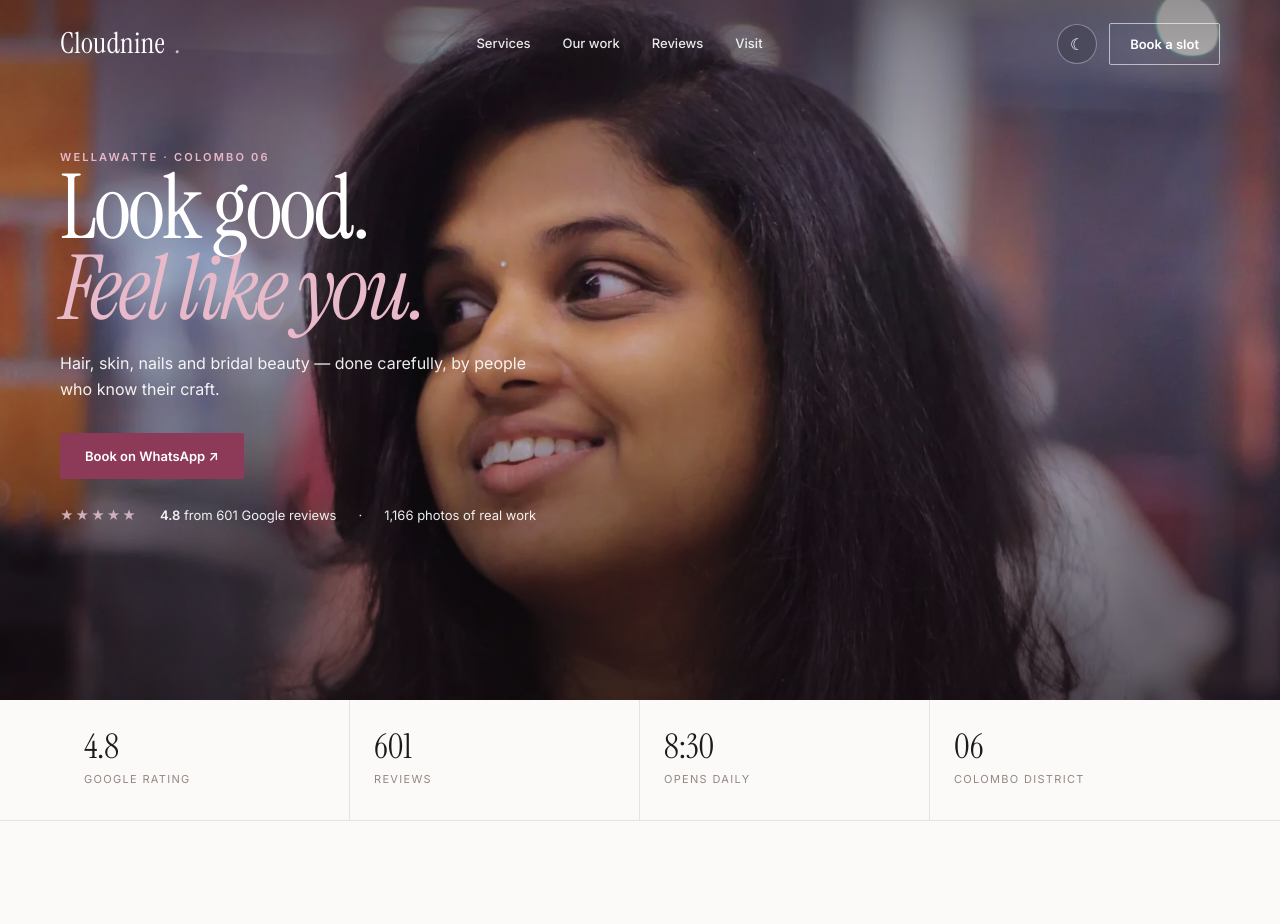
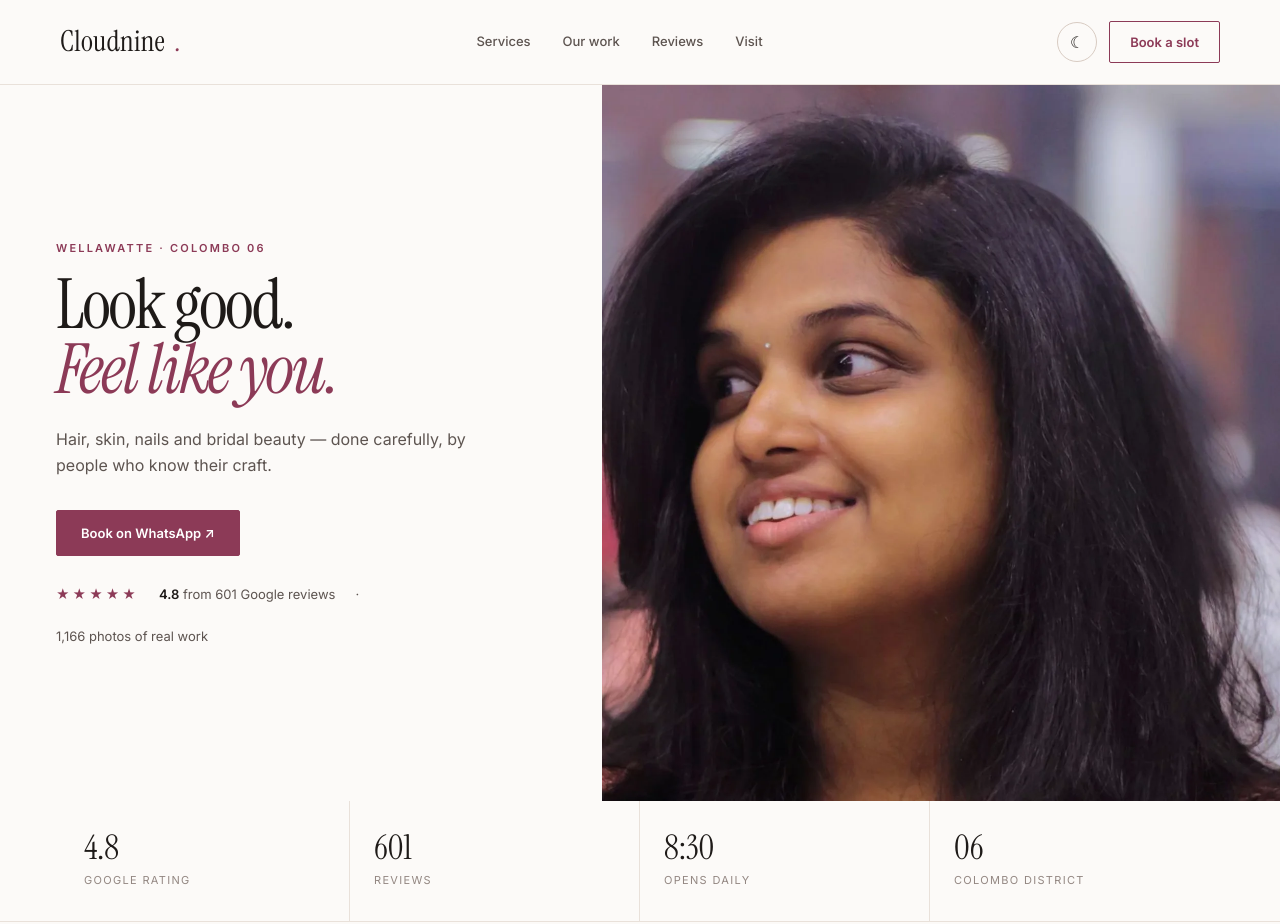
Before and after one commit to DiyonGamage/cloudnine-beauty-demo, a plain HTML site: page index.html in a window 1280 px wide. Shown: the top 924 px of the page. Drawn offline with Linux system fonts and the light colour scheme.

Commit message:
Redesign hero as split editorial panel: text left, photo right

```diff
--- a/index.html
+++ b/index.html
@@ -55,31 +55,30 @@ button{font-family:inherit;cursor:pointer}
 [data-theme="dark"] .btn-quiet{color:var(--berry-d);border-color:var(--line-2)}
 [data-theme="dark"] .btn-quiet:hover{color:var(--berry-d)}
 
-/* header over hero */
-.hdr{position:absolute;top:0;left:0;right:0;z-index:30}
-.hdr-in{display:flex;align-items:center;justify-content:space-between;height:88px;color:#fff}
+/* header */
+.hdr{position:relative;z-index:30;background:var(--paper);border-bottom:1px solid var(--line)}
+.hdr-in{display:flex;align-items:center;justify-content:space-between;height:84px;color:var(--ink)}
 .brand{font-family:var(--serif);font-size:29px;letter-spacing:.01em;display:flex;align-items:center;gap:10px}
-.brand i{font-style:italic;color:var(--berry-p)}
-.nav{display:flex;gap:32px;font-size:13px;font-weight:500;opacity:.9}
-.nav a:hover{opacity:1;text-decoration:underline;text-underline-offset:5px}
+.brand i{font-style:italic;color:var(--berry)}
+.nav{display:flex;gap:32px;font-size:13px;font-weight:500;color:var(--body)}
+.nav a:hover{color:var(--ink);text-decoration:underline;text-underline-offset:5px}
 .hdr-act{display:flex;align-items:center;gap:12px}
-.tgl{width:40px;height:40px;border:1px solid rgba(255,255,255,.35);background:rgba(0,0,0,.15);color:#fff;border-radius:50%;display:grid;place-items:center;font-size:16px;backdrop-filter:blur(6px)}
-.hdr-book{border:1px solid rgba(255,255,255,.6);background:transparent;color:#fff;padding:12px 20px;font-size:13px;font-weight:600;border-radius:2px}
-.hdr-book:hover{background:#fff;color:#1E1A18}
+.tgl{width:40px;height:40px;border:1px solid var(--line-2);background:transparent;color:var(--ink);border-radius:50%;display:grid;place-items:center;font-size:16px;transition:border-color .2s,color .2s}
+.tgl:hover{border-color:var(--berry);color:var(--berry)}
+.hdr-book{border:1px solid var(--berry);background:transparent;color:var(--berry);padding:12px 20px;font-size:13px;font-weight:600;border-radius:2px;transition:background .2s,color .2s}
+.hdr-book:hover{background:var(--berry);color:#fff}
 
-/* hero */
-.hero{position:relative;min-height:700px;height:86vh;max-height:920px;display:flex;align-items:flex-end;overflow:hidden}
-.hero picture{position:absolute;inset:0}
-.hero img{position:absolute;inset:0;width:100%;height:100%;object-fit:cover;object-position:50% 28%}
-@media(max-width:900px){.hero img{object-position:50% 22%}}
-.hero::after{content:"";position:absolute;inset:0;background:linear-gradient(180deg,rgba(20,12,16,.45) 0%,rgba(20,12,16,.05) 40%,rgba(20,12,16,.62) 100%)}
-.hero-in{position:relative;z-index:2;color:#fff;padding:126px 0 70px}
-.hero h1{font-family:var(--serif);font-weight:400;font-size:clamp(58px,7vw,108px);line-height:.9;letter-spacing:-.03em;margin:0 0 22px;max-width:860px}
-.hero h1 em{font-style:italic;color:#E8B9C9}
-.hero-sub{font-size:16px;max-width:480px;opacity:.92;margin:0 0 30px;line-height:1.6}
-.hero-proof{display:flex;gap:22px;align-items:center;font-size:13px;opacity:.92;margin-top:26px;flex-wrap:wrap}
-.hero-proof .stars{color:var(--berry-p);letter-spacing:2px}
-.hero-proof b{font-weight:600}
+/* hero — split editorial panel */
+.hero{display:grid;grid-template-columns:47% 53%;grid-template-rows:minmax(0,1fr);min-height:600px;height:calc(100vh - 84px);max-height:800px;padding:0}
+.hero picture{position:relative;order:2;min-height:0}
+.hero img{position:absolute;inset:0;width:100%;height:100%;object-fit:cover;object-position:62% 30%}
+.hero-in{position:relative;z-index:2;background:var(--paper);display:flex;flex-direction:column;justify-content:center;padding:48px 72px 48px 56px}
+.hero h1{font-family:var(--serif);font-weight:400;font-size:clamp(54px,5.4vw,96px);line-height:.94;letter-spacing:-.03em;margin:16px 0 24px;max-width:640px}
+.hero h1 em{font-style:italic;color:var(--berry)}
+.hero-sub{font-size:16px;max-width:440px;color:var(--body);margin:0 0 32px;line-height:1.6}
+.hero-proof{display:flex;gap:20px;align-items:center;font-size:13px;color:var(--body);margin-top:28px;flex-wrap:wrap}
+.hero-proof .stars{color:var(--berry);letter-spacing:3px}
+.hero-proof b{font-weight:600;color:var(--ink)}
 
 /* stat line */
 .facts{border-bottom:1px solid var(--line)}
@@ -167,7 +166,9 @@ textarea{min-height:82px;resize:vertical}
 
 @media(max-width:900px){
   .nav{display:none}
-  .hero{min-height:600px;height:76vh}
+  .hero{grid-template-columns:1fr;grid-template-rows:auto;height:auto;min-height:0;max-height:none}
+  .hero picture{order:-1;height:52vh;min-height:320px}
+  .hero img{object-position:50% 22%}
   .lead,.loc,.split{grid-template-columns:1fr;gap:30px}
   .split-img img{min-height:380px}
   .split-copy{padding:44px 28px}
@@ -191,7 +192,7 @@ textarea{min-height:82px;resize:vertical}
   .brand{font-size:24px}
   .hdr-book{display:none}
   .hero h1{font-size:clamp(54px,14vw,80px)}
-  .hero-in{padding-top:96px;padding-bottom:52px}
+  .hero-in{padding:40px 24px 56px}
   .hero-sub{font-size:14px}
   .trio,.revs{grid-template-columns:1fr}
   .svc{grid-template-columns:30px 1fr auto;gap:10px;padding:20px 2px}
@@ -231,8 +232,8 @@ noscript .rv{opacity:1!important;transform:none!important}
       <source media="(max-width:900px)" srcset="assets/hero-portrait.webp">
       <img src="assets/hero.webp" alt="A finished salon look" width="2200" height="1400" fetchpriority="high">
     </picture>
-    <div class="wrap hero-in">
-      <span class="eyebrow" style="color:#E8B9C9">Wellawatte · Colombo 06</span>
+    <div class="hero-in">
+      <span class="eyebrow">Wellawatte · Colombo 06</span>
       <h1>Look good.<br><em>Feel like you.</em></h1>
       <p class="hero-sub">Hair, skin, nails and bridal beauty — done carefully, by people who know their craft.</p>
       <div><button class="btn" data-book>Book on WhatsApp ↗</button></div>
```
